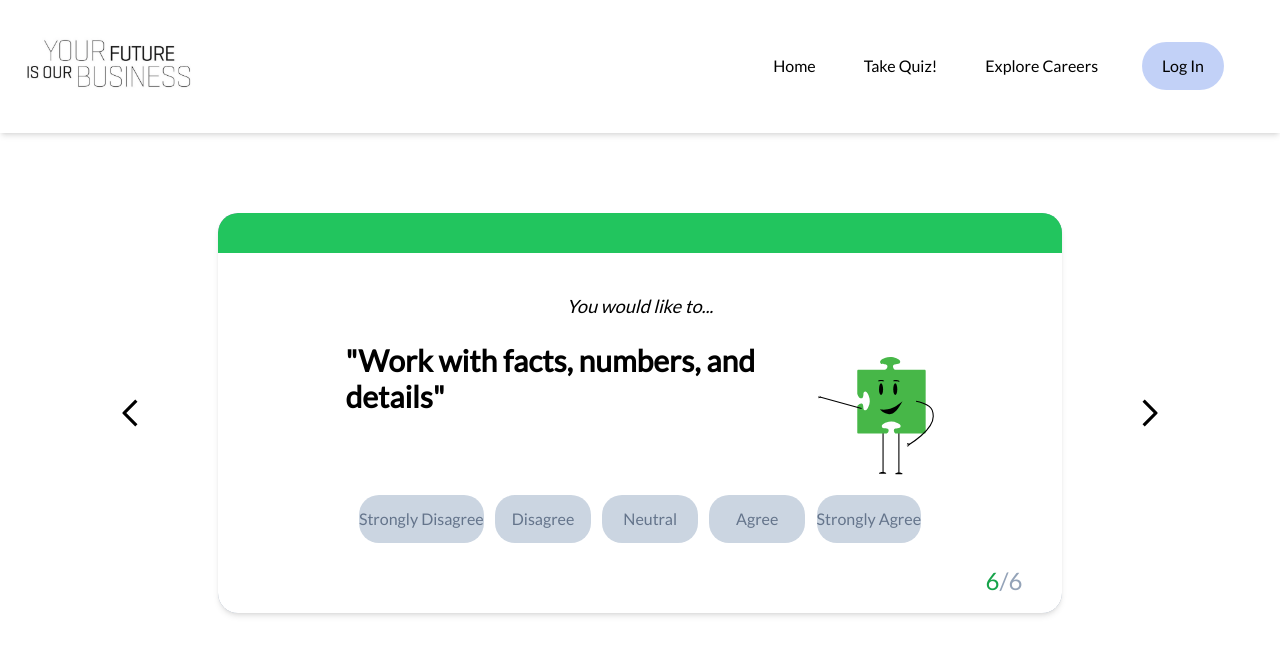
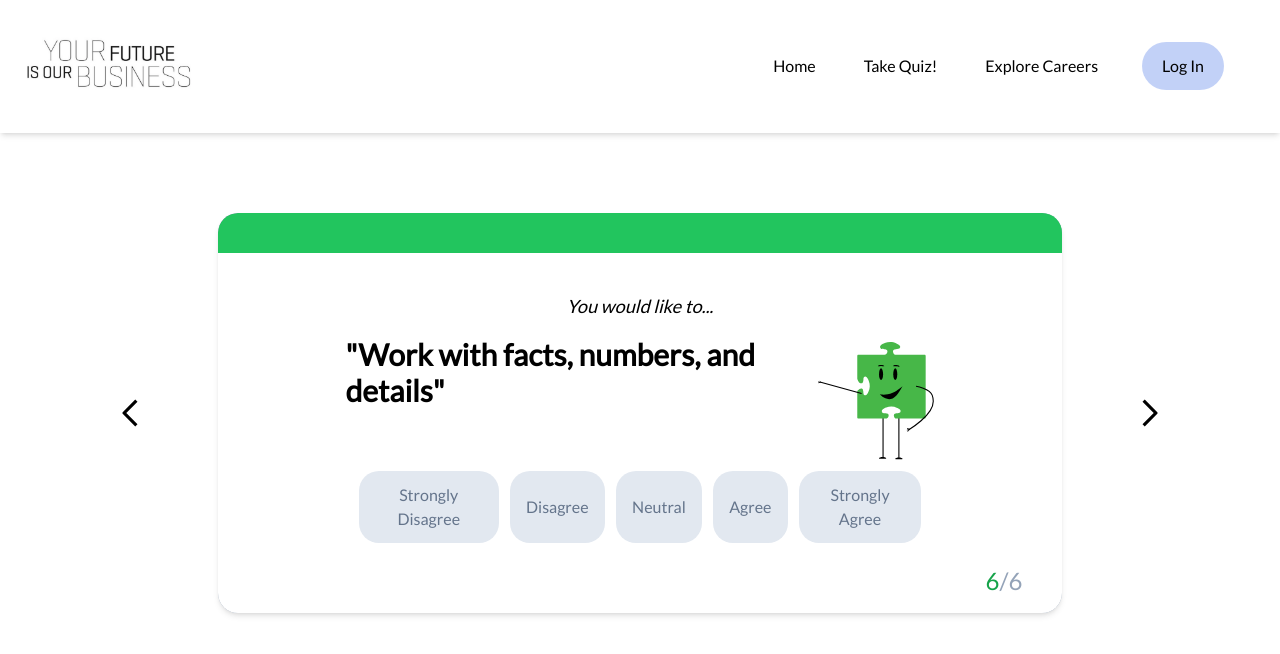
Before and after one commit to ucsc-blueprint/yfiob2, a Next.js app: page /take-quiz in a window 1280 px wide. Shown: the top 654 px of the page. Built offline with nearby package versions, Linux system fonts and the light colour scheme.

Commit message:
added green color on click for questions

```diff
--- a/src/components/QuestionCard/QuestionCard.jsx
+++ b/src/components/QuestionCard/QuestionCard.jsx
@@ -1,4 +1,4 @@
-import React from "react";
+import React, { useState } from "react";
 
 const agreeArray = [
 	"Strongly Disagree",
@@ -14,11 +14,15 @@ export const QuestionCard = ({
 	questionNumber,
 	totalQuestions,
 }) => {
+	const [clickedButton, setClickedButton] = useState(null);
+
+
 	return (
 		<div className="bg-slate-400 w-[66vw] h-[50vh] rounded-[20px] font-lato shadow-md overflow-hidden">
 			<div
 				className="bg-green-500 h-[10%] w-[25%] rounded-tl-[20px]"
 				style={{ width: `${Math.floor((questionNumber / totalQuestions) * 100)}%` }}
+
 			></div>
 			<div className="bg-white h-full rounded-b-[20px] p-[5vh] flex flex-col">
 				<div className=" flex-col flex items-center grow justify-space-between">
@@ -33,7 +37,10 @@ export const QuestionCard = ({
 							return (
 								<button
 									key={i}
-									className={`flex-[${weight}] text-center text-slate-500 bg-slate-300 m-[1%] rounded-[20px] py-3`}
+									onClick={() => setClickedButton(i)}
+									className={`flex-[${weight}] text-center text-slate-500 m-[1%] rounded-[20px] px-4 py-3 ${
+										clickedButton === i ? 'bg-green-500 text-white' : 'bg-slate-200'
+									}`}
 								>
 									{agreement}
 								</button>
```
